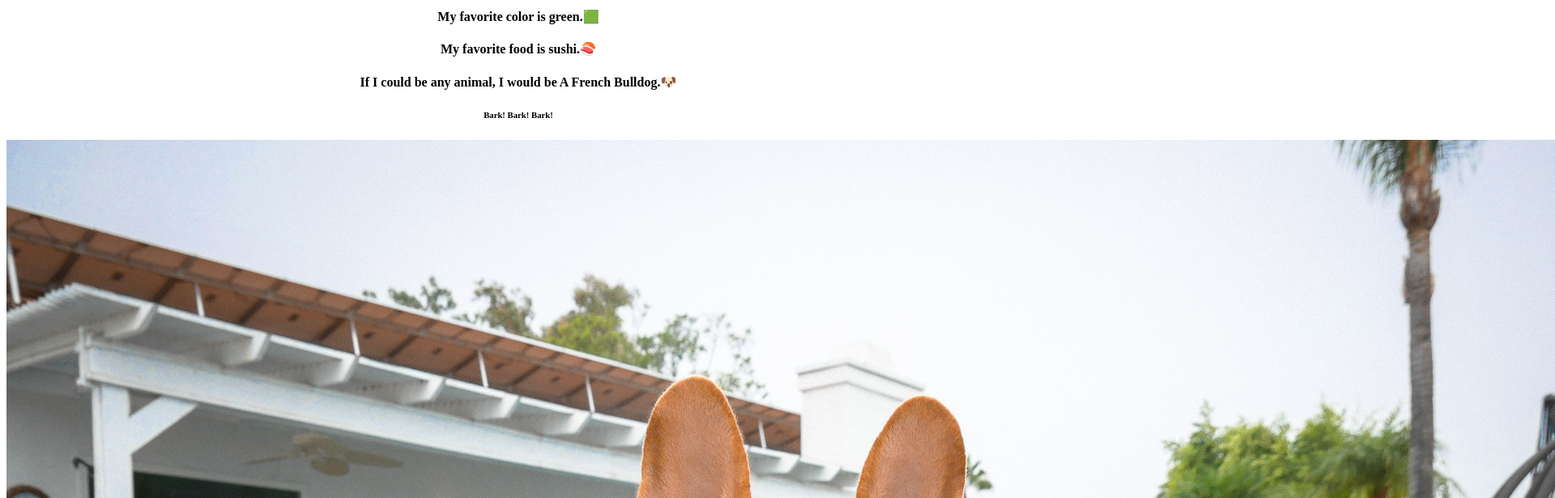
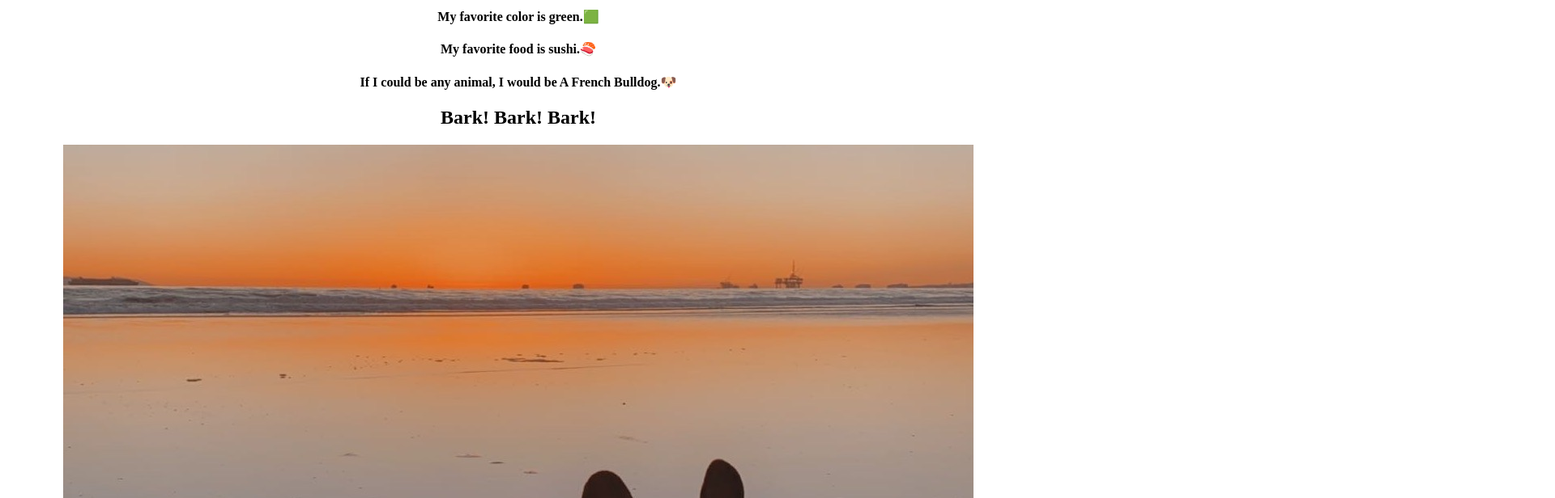
Before and after one commit to bendmcintyre/my-profile, a plain HTML site: page index.html in a window 1280 px wide. Shown: the part 220-836 px from the top of the page at 81% size, 1920 px wide, since content can reach past the window. Drawn offline with Linux system fonts and the light colour scheme.

Commit message:
New Photo of Chungus

```diff
--- a/index.html
+++ b/index.html
@@ -15,8 +15,8 @@
 					<h4>My favorite color is green.🟩</h4>
 					<h4>My favorite food is sushi.🍣</h4>
 					<h4>If I could be any animal, I would be A French Bulldog.🐶</h4>
-                    <h6>Bark! Bark! Bark!</h6>
-                    <img src="./P1010732-2.JPG" />
+                    <h2>Bark! Bark! Bark!</h2>
+                    <img src="./IMG_3620.JPG" />
 			</div>
 		  </body>
 		</html>
```
Also changed, not shown: IMG_3620.JPG (added), P1010732-2.JPG (deleted), 1 other file.
